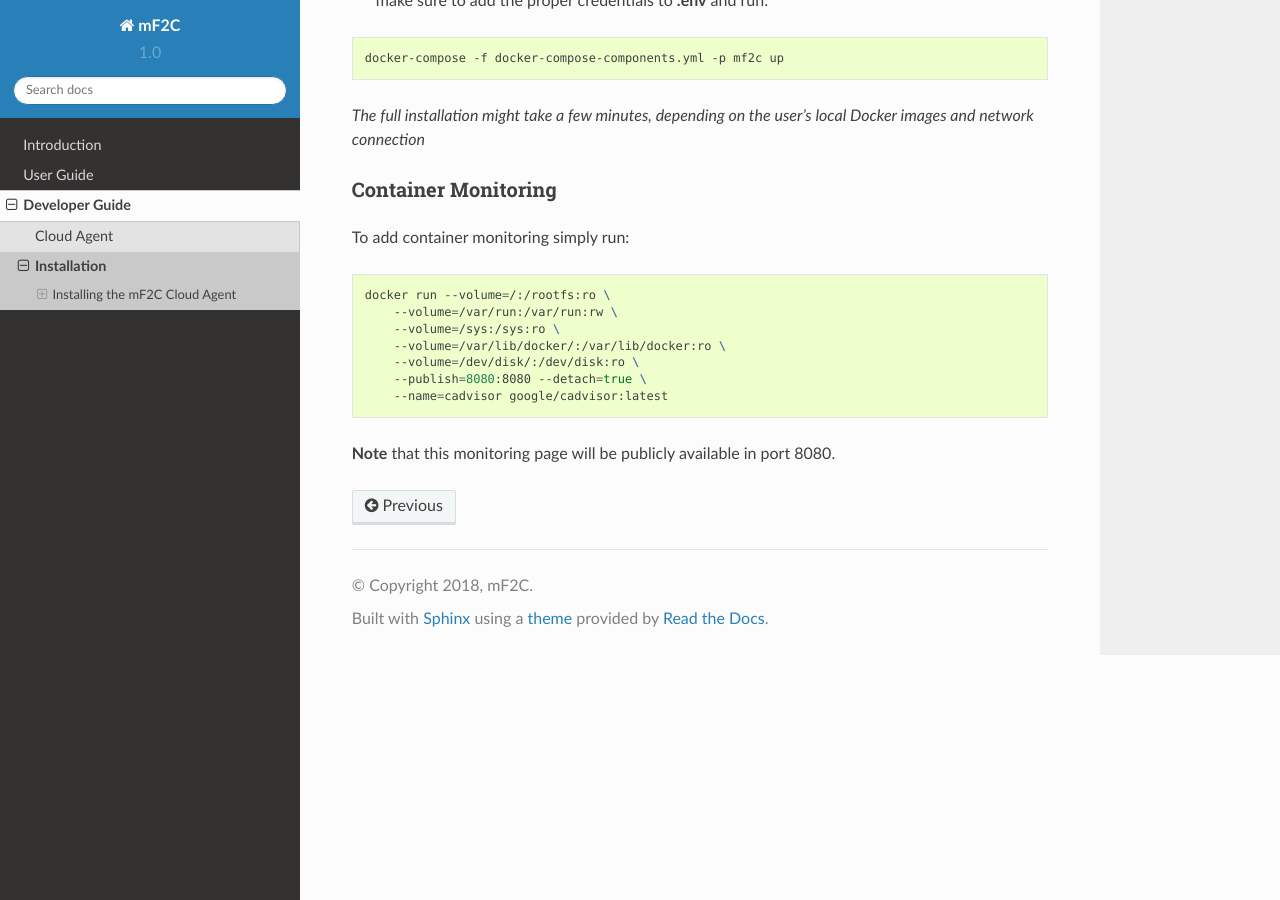
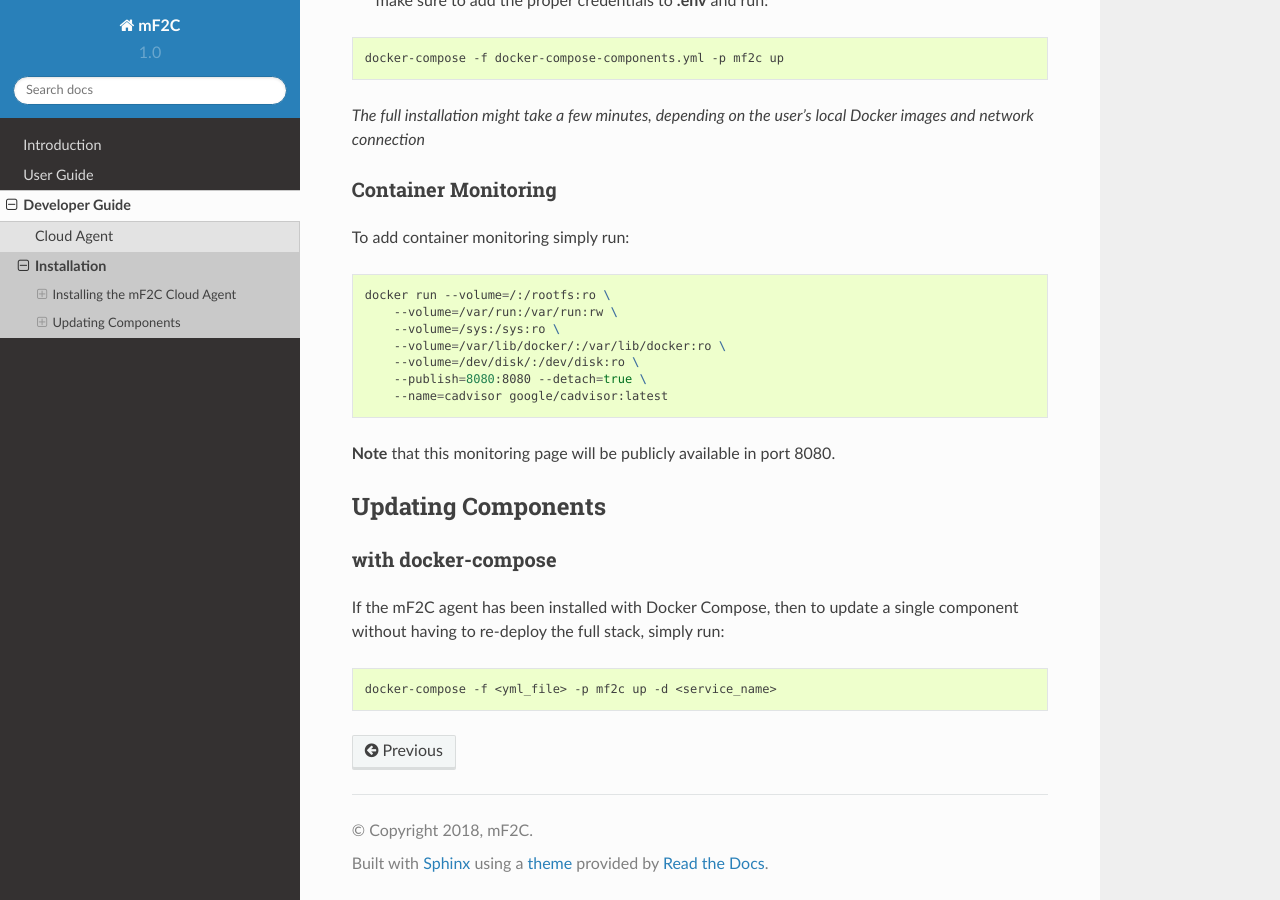
Before and after one commit to mF2C/Documentation, a Sphinx documentation site: the page built from documentation/developer_guide/installation.rst, in a window 1280 px wide and 900 px high, scrolled down 906 px. Built offline with Sphinx 7.4.7 and the Read the Docs theme 2.0.0, drawn with Linux system fonts in a browser that asks for light colours.

Commit message:
add update docs

```diff
--- a/documentation/developer_guide/installation.rst
+++ b/documentation/developer_guide/installation.rst
@@ -68,3 +68,17 @@ To add container monitoring simply run:
         --name=cadvisor google/cadvisor:latest
 
 **Note** that this monitoring page will be publicly available in port 8080.
+
+
+Updating Components
+-------------------
+
+with docker-compose
+~~~~~~~~~~~~~~~~~~~
+
+If the mF2C agent has been installed with Docker Compose, then to update a single component without
+having to re-deploy the full stack, simply run:
+
+.. code-block:: bash
+
+    docker-compose -f <yml_file> -p mf2c up -d <service_name>
```
